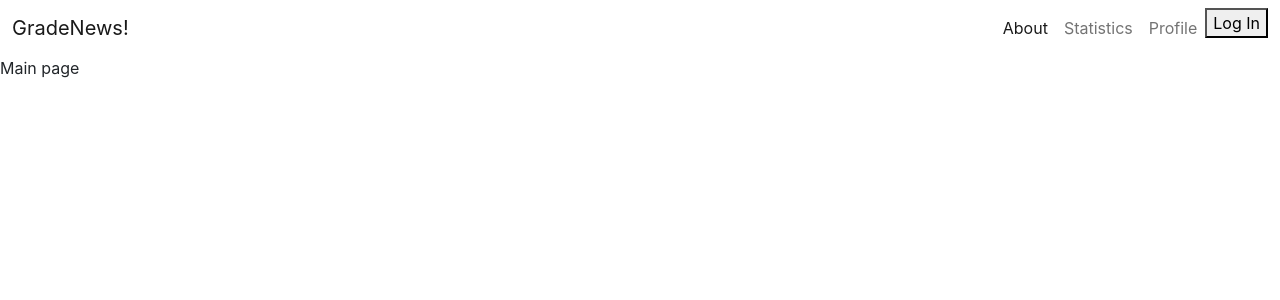
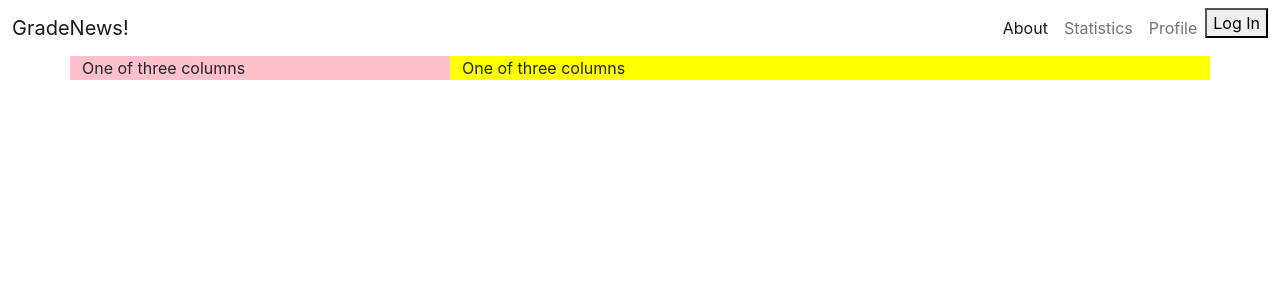
Before and after one commit to kpuwal/Auth0_Hackathon, a React (Create React App) app in the folder client/: page / in a window 1280 px wide. Shown: the top 300 px of the page. Built offline with nearby package versions, Linux system fonts and the light colour scheme; no server answers.

Commit message:
adds grid layout

```diff
--- a/client/src/components/Main.tsx
+++ b/client/src/components/Main.tsx
@@ -1,6 +1,15 @@
 const Main = () => {
   return (
-    <div>Main page</div>
+    <div className="container">
+  <div className="row">
+    <div className="col-4" style={{backgroundColor: 'pink'}}>
+      One of three columns
+    </div>
+    <div className="col-sm" style={{backgroundColor: 'yellow'}}>
+      One of three columns
+    </div>
+  </div>
+</div>
   );
 }
 
```
